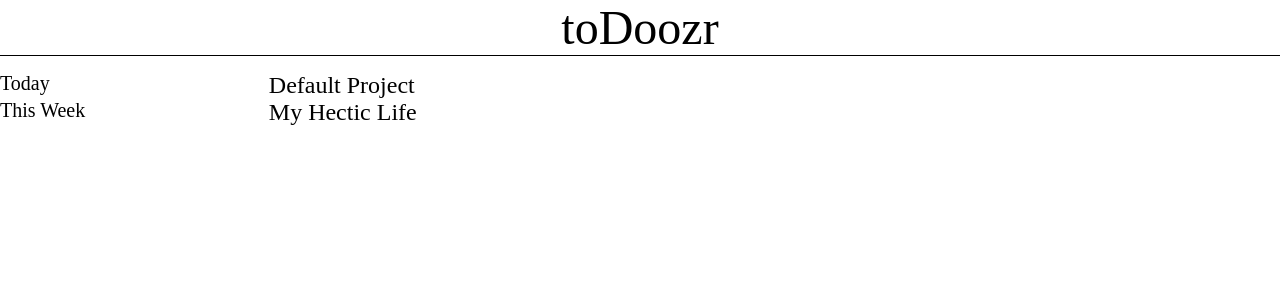
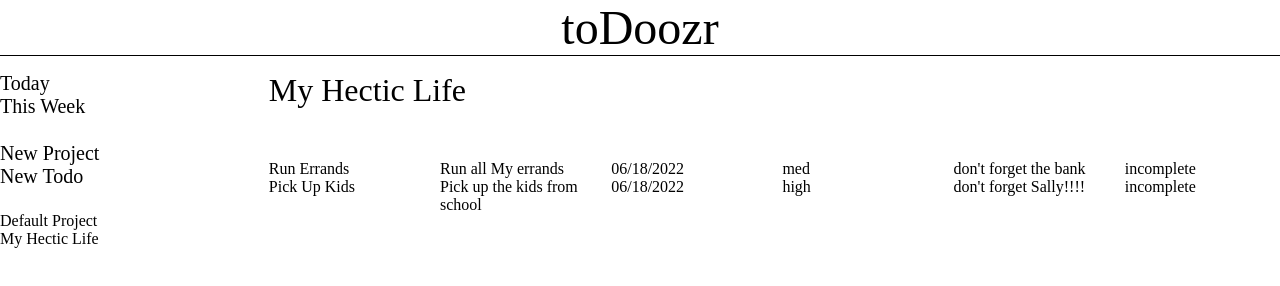
Before and after one commit to jankjunction/todo, a website built with webpack: page dist/index.html in a window 1280 px wide. Built offline with nearby package versions, Linux system fonts and the light colour scheme.

Commit message:
Add New Project Functionality, Change inital render page

```diff
--- a/src/clearDiv.js
+++ b/src/clearDiv.js
@@ -2,6 +2,8 @@ const clearDiv = ((div) => {
     for (let i = 0; i < div.children.length + 1; i++) {
         div.removeChild(div.firstElementChild);
     }
+    let parent = div.parentNode;
+    parent.removeChild(div);
 });
 
 export default clearDiv;
--- /dev/null
+++ b/src/domevents.js
@@ -0,0 +1,43 @@
+import { project } from "./project";
+import { projects } from "./project";
+import clearDiv from "./clearDiv";
+import { projectRender } from "./projectrender";
+
+const domevents = (() => {
+    const newProject = (() => {
+        let newProjectBtn = document.getElementById('new-project');
+
+        newProjectBtn.addEventListener('click', () => {
+            let projectForm = document.getElementById('project-form');
+            projectForm.classList.toggle('invisible');
+        })
+    });
+    const newToDo = (() => {
+        let newToDoBtn = document.getElementById('new-todo');
+
+        newToDoBtn.addEventListener('click', () => {
+            let todoForm = document.getElementById('todo-form');
+            todoForm.classList.toggle('invisible');
+        })
+    });
+
+    const projectClick = (() => {
+        let projectBtn = document.querySelectorAll('.nav-project')
+
+        for (let i = 0; i < projectBtn.length; i++) {
+            projectBtn[i].addEventListener('click', () => {
+                let projectContainer = document.getElementById('project-container');
+                clearDiv(projectContainer);
+                projectRender(projects.projects[i]);
+            });
+        }
+});
+
+    return {
+        newProject: newProject,
+        newToDo: newToDo,
+        projectClick: projectClick,
+    }
+})();
+
+export default domevents;
--- a/src/index.js
+++ b/src/index.js
@@ -2,15 +2,22 @@ import './style.css';
 import { todo, addToDo } from './todo.js';
 import { project, projects, addProject} from './project.js';
 import buildHeader from './header.js';
-import { render } from './render.js';
+import { projectRender } from './projectrender.js';
 import {collapse} from './collapsible.js';
-import buildSidebar from './sidebar.js';
-import buildNav from './nav.js';
+import buildSidebar from './sidebar/sidebar.js';
+import { buildNav, newItemNav } from './sidebar/nav.js';
+import { navprojects } from './sidebar/projects.js';
 import clearDiv from './clearDiv.js'
+import projectForm from './projectform.js';
+import todoForm from './todoform.js';
+import domevents from './domevents.js';
+import { listener } from './listener.js';
+import events from './events.js'
 
 buildHeader();
 buildSidebar();
 buildNav();
+newItemNav();
 
 let defaultProject = new project('Default Project', []);
 let defaultProject2 = new project('My Hectic Life', []);
@@ -26,5 +33,14 @@ addToDo(defaultProject2, newTodo3);
 addProject(defaultProject);
 addProject(defaultProject2);
 
-render();
+navprojects();
 collapse();
+projectForm();
+todoForm();
+domevents.newProject();
+domevents.newToDo();
+domevents.projectClick();
+
+
+projectRender(defaultProject2);
+listener();
--- /dev/null
+++ b/src/listener.js
@@ -0,0 +1,15 @@
+import clearDiv from "./clearDiv";
+import domevents from "./domevents";
+import events from "./events";
+import { addProject } from "./project";
+import { navprojects } from "./sidebar/projects";
+
+const listener = (() => {
+    events.on('New Project', addProject);
+    events.on('Project Added', clearDiv);
+    events.on('Project Added', navprojects);
+    events.on('Project Added', domevents.projectClick);
+    // events.on('New Project', domevents.newProject);
+});
+
+export { listener };
--- a/src/nav.js
+++ /dev/null
@@ -1,17 +0,0 @@
-const buildNav = (() => {
-    let sidebarDiv = document.getElementById('sidebar');
-
-    let today = document.createElement('div');
-    today.setAttribute('id', 'today');
-    today.textContent = 'Today';
-
-    let thisWeek = document.createElement('div');
-    thisWeek.setAttribute('id', 'this-week');
-    thisWeek.textContent = 'This Week';
-
-    sidebarDiv.appendChild(today);
-    sidebarDiv.appendChild(thisWeek);
-});
-
-
-export default buildNav;
--- a/src/project.js
+++ b/src/project.js
@@ -1,3 +1,5 @@
+import events from "./events";
+
 let projects = (() => {
     let projects = [];
 
@@ -15,6 +17,10 @@ class project {
 
 const addProject = ((project) => {
     projects.projects.push(project);
+    console.log('Project Added');
+
+    let div = document.getElementById('projects-nav');
+    events.emit('Project Added', div);
 });
 
 export { project, projects, addProject };
--- /dev/null
+++ b/src/projectForm.js
@@ -0,0 +1,35 @@
+import events from './events.js';
+import { project } from './project.js';
+
+const projectForm = (() => {
+    const content = document.getElementById('content');
+
+    let projectFormDiv = document.createElement('div');
+    projectFormDiv.setAttribute('id', 'project-form');
+    projectFormDiv.classList.toggle('invisible');
+
+
+    let titleLabel = document.createElement('label');
+    titleLabel.textContent = 'Project Title';
+    let title = document.createElement('input');
+    title.setAttribute('id', 'new-project-title');
+    let submit = document.createElement('input');
+    submit.type='submit';
+    submit.setAttribute('id', 'project-submit');
+
+    projectFormDiv.appendChild(titleLabel);
+    projectFormDiv.appendChild(title);
+    projectFormDiv.appendChild(submit);
+    content.appendChild(projectFormDiv);
+
+    submit.addEventListener('click', () => {
+        let newProject = new project;
+        newProject.name = title.value;
+        newProject.todos = [];
+        projectFormDiv.classList.toggle('invisible');
+        events.emit('New Project', newProject);
+
+    })
+});
+
+export default projectForm;
--- /dev/null
+++ b/src/projectrender.js
@@ -0,0 +1,20 @@
+import { render } from './render.js';
+
+const projectRender = ((project) => {
+    let contentContainer = document.getElementById('content');
+
+    let projectDiv = document.createElement('div');
+    projectDiv.setAttribute('id', 'project-container');
+
+    let projectTitle = document.createElement('div');
+    projectTitle.setAttribute('class', 'project-title');
+    projectTitle.textContent = `${project.name}`;
+
+    contentContainer.appendChild(projectDiv);
+    projectDiv.appendChild(projectTitle);
+
+    render.renderToDos(project, projectDiv);
+
+});
+
+export { projectRender };
--- a/src/render.js
+++ b/src/render.js
@@ -1,10 +1,6 @@
 import { projects } from './project.js';
 
 const render = (() => {
-    let contentContainer = document.getElementById('content');
-    let projectsDiv = document.createElement('div');
-    projectsDiv.setAttribute('id', 'projects-container');
-    contentContainer.appendChild(projectsDiv);
 
     const renderProjects = (() => {
 
@@ -15,15 +11,11 @@ const render = (() => {
             projectsDiv.appendChild(div);
             renderToDos(element, div);
         });
-
-        return {
-            renderProjects: renderProjects
-        }
     });
 
     const renderToDos = ((todo, div) => {
         let todoscontainer = document.createElement('div');
-        todoscontainer.setAttribute('class', 'todos-container invisible');
+        todoscontainer.setAttribute('class', 'todos-container');
         div.appendChild(todoscontainer);
         todo.todos.forEach(element => {
 
@@ -41,12 +33,11 @@ const render = (() => {
 
     });
 
-    renderProjects();
-
     return {
         renderProjects: renderProjects,
+        renderToDos: renderToDos
     }
 
-});
+})();
 
 export { render };
--- /dev/null
+++ b/src/sidebar/nav.js
@@ -0,0 +1,41 @@
+const buildNav = (() => {
+    let sidebarDiv = document.getElementById('sidebar');
+
+    let nav = document.createElement('span');
+    nav.setAttribute('id', 'nav');
+
+    let today = document.createElement('span');
+    today.setAttribute('id', 'today');
+    today.textContent = 'Today';
+
+    let thisWeek = document.createElement('div');
+    thisWeek.setAttribute('id', 'this-week');
+    thisWeek.textContent = 'This Week';
+
+    nav.appendChild(today);
+    nav.appendChild(thisWeek);
+    sidebarDiv.appendChild(nav);
+});
+
+const newItemNav = (() => {
+    let sidebarDiv = document.getElementById('sidebar');
+
+    let createNav = document.createElement('div');
+    createNav.setAttribute('id', 'createNew');
+
+    let newProject = document.createElement('span');
+    newProject.setAttribute('id', 'new-project');
+    newProject.textContent = 'New Project';
+
+    let newTodo = document.createElement('span');
+    newTodo.setAttribute('id', 'new-todo');
+    newTodo.textContent = 'New Todo';
+
+    createNav.appendChild(newProject);
+    createNav.appendChild(newTodo);
+    sidebarDiv.appendChild(createNav);
+});
+
+
+
+export { buildNav, newItemNav };
--- /dev/null
+++ b/src/sidebar/projects.js
@@ -0,0 +1,18 @@
+import { projects } from '../project.js';
+
+const navprojects = (() => {
+    let sidebarDiv = document.getElementById('sidebar');
+    let projectsDiv = document.createElement('div');
+    projectsDiv.setAttribute('id', 'projects-nav');
+
+    sidebarDiv.appendChild(projectsDiv)
+    projects.projects.forEach(element => {
+        let project = document.createElement('div');
+        project.setAttribute('class', 'nav-project');
+        project.textContent = element.name;
+        projectsDiv.appendChild(project);
+        });
+    });
+
+
+export { navprojects };
--- a/src/style.css
+++ b/src/style.css
@@ -38,14 +38,21 @@ html {
 
   #sidebar {
     display: grid;
+    grid-template-rows: 1fr 1fr;
+    gap: 24px;
+  }
 
-    grid-row-start: 2;
+  #nav, #createNew {
+    display: grid;
+    grid-auto-flow: row;
     font-size: 1.25rem;
   }
 
-  #projects-container {
+  #project-container {
     grid-row-start: 2;
     grid-column-start: 2;
+    display: grid;
+    gap: 16px;
   }
 
   .project {
@@ -58,12 +65,31 @@ html {
     grid-auto-flow: column;
     grid-template-columns: repeat(6, 1fr);
     justify-items: start;
-  }
-
-  .invisible > div {
-    display: none;
+    gap: 16px;
   }
 
   .collapsible {
     cursor: default;
   }
+
+  #project-form,
+  #todo-form  {
+    display: grid;
+    grid-auto-flow: row;
+    border: 1px solid black;
+    border-radius: 8px;
+    position: absolute;
+    top: 50%;
+    left: 50%;
+    transform: translate(-50%, -50%);
+    padding: 16px;
+    gap: 16px;
+  }
+
+  .project-title {
+    font-size: 2rem;
+  }
+
+  .invisible {
+    display: none !important;
+  }
--- a/src/todo.js
+++ b/src/todo.js
@@ -13,7 +13,6 @@ class todo {
 
 function addToDo(project, todo) {
     project.todos.push(todo);
-    events.emit('Render', project);
 }
 
 export {addToDo, todo};
--- /dev/null
+++ b/src/todoform.js
@@ -0,0 +1,38 @@
+import events from './events.js';
+
+const todoForm = (() => {
+    const content = document.getElementById('content');
+
+    let toDoFormDiv = document.createElement('div');
+    toDoFormDiv.setAttribute('id', 'todo-form');
+    toDoFormDiv.classList.toggle('invisible');
+
+
+    let nameLabel = document.createElement('label');
+    nameLabel.textContent = 'todo name';
+    let name = document.createElement('input');
+    name.setAttribute('id', 'new-todo-name');
+
+
+    let dueDateLabel = document.createElement('label');
+    dueDateLabel.textContent = 'Due Date';
+    let dueDate = document.createElement('input');
+    dueDate.type='date';
+    dueDate.setAttribute('id', 'new-todo-title');
+
+
+    let descriptionLabel = document.createElement('label');
+    descriptionLabel.textContent = 'Description';
+    let description = document.createElement('input');
+    description.setAttribute('id', 'new-todo-description');
+
+    toDoFormDiv.appendChild(nameLabel);
+    toDoFormDiv.appendChild(name);
+    toDoFormDiv.appendChild(dueDateLabel);
+    toDoFormDiv.appendChild(dueDate);
+    toDoFormDiv.appendChild(descriptionLabel);
+    toDoFormDiv.appendChild(description);
+    content.appendChild(toDoFormDiv);
+});
+
+export default todoForm;
```
Also changed, not shown: src/sidebar/sidebar.js (renamed from src/sidebar.js).
